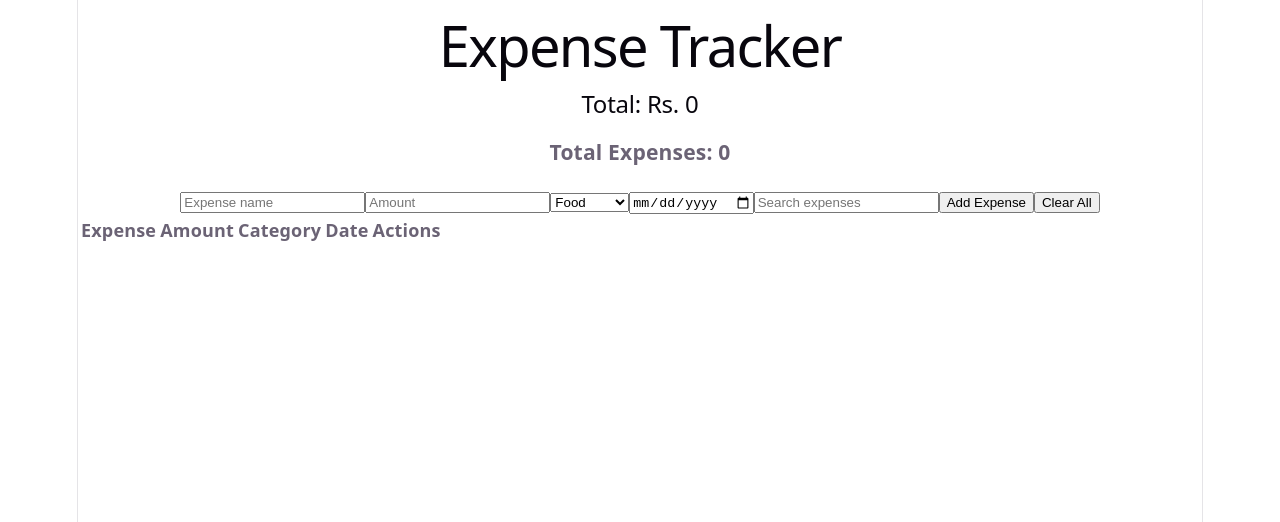
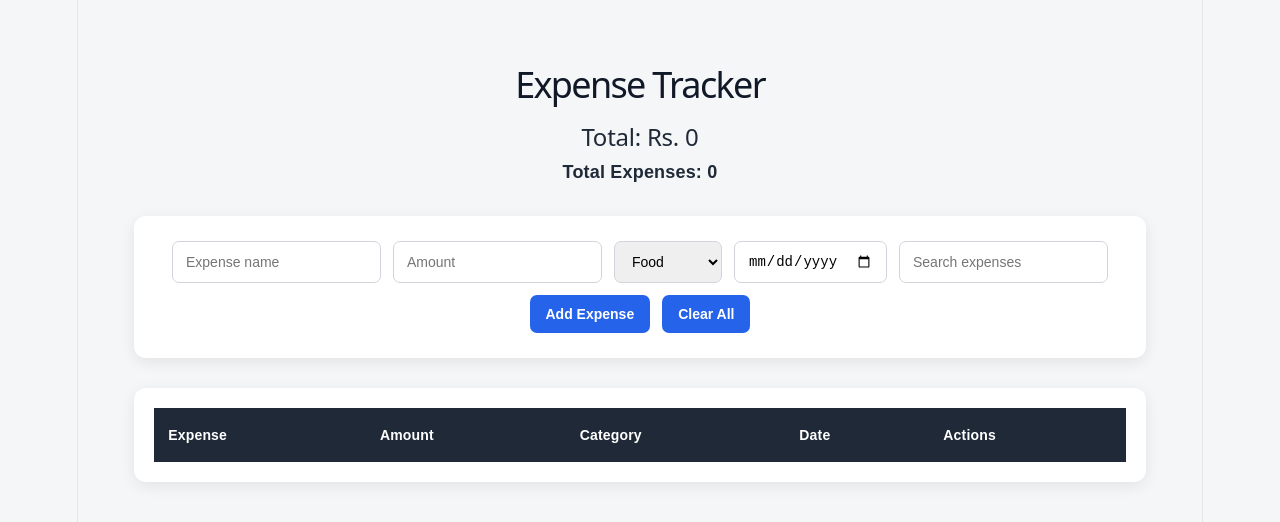
Before and after one commit to zunairasiddique269-hub/expense-tracker, a React (Vite) app in the folder expense-tracker/: page / in a window 1280 px wide. Shown: the top 522 px of the page. Built offline with nearby package versions, Linux system fonts and the light colour scheme.

Commit message:
Add professional expense tracker UI

```diff
--- a/expense-tracker/src/App.css
+++ b/expense-tracker/src/App.css
@@ -1,184 +1,125 @@
-.counter {
-  font-size: 16px;
-  padding: 5px 10px;
-  border-radius: 5px;
-  color: var(--accent);
-  background: var(--accent-bg);
-  border: 2px solid transparent;
-  transition: border-color 0.3s;
-  margin-bottom: 24px;
-
-  &:hover {
-    border-color: var(--accent-border);
-  }
-  &:focus-visible {
-    outline: 2px solid var(--accent);
-    outline-offset: 2px;
-  }
+body {
+  margin: 0;
+  font-family: Arial, sans-serif;
+  background-color: #f4f6f8;
+  color: #1f2937;
 }
 
-.hero {
-  position: relative;
-
-  .base,
-  .framework,
-  .vite {
-    inset-inline: 0;
-    margin: 0 auto;
+#root {
+  min-height: 100vh;
 }
 
-  .base {
-    width: 170px;
-    position: relative;
-    z-index: 0;
+#root > div {
+  width: 90%;
+  max-width: 1100px;
+  margin: 40px auto;
 }
 
-  .framework,
-  .vite {
-    position: absolute;
+/* Main heading */
+h1 {
+  text-align: center;
+  font-size: 36px;
+  margin-bottom: 25px;
+  color: #111827;
 }
 
-  .framework {
-    z-index: 1;
-    top: 34px;
-    height: 28px;
-    transform: perspective(2000px) rotateZ(300deg) rotateX(44deg) rotateY(39deg)
-      scale(1.4);
+/* Summary */
+h2,
+h3 {
+  text-align: center;
+  color: #1f2937;
+  margin: 8px 0;
 }
 
-  .vite {
-    z-index: 0;
-    top: 107px;
-    height: 26px;
-    width: auto;
-    transform: perspective(2000px) rotateZ(300deg) rotateX(40deg) rotateY(39deg)
-      scale(0.8);
-  }
+h2 {
+  font-size: 24px;
 }
 
-#center {
-  display: flex;
-  flex-direction: column;
-  gap: 25px;
-  place-content: center;
-  place-items: center;
-  flex-grow: 1;
-
-  @media (max-width: 1024px) {
-    padding: 32px 20px 24px;
-    gap: 18px;
-  }
+h3 {
+  font-size: 18px;
+  margin-bottom: 30px;
 }
 
-#next-steps {
+/* Input area */
+#root > div > div:first-of-type {
+  background: white;
+  padding: 25px;
+  border-radius: 12px;
+  box-shadow: 0 4px 15px rgba(0, 0, 0, 0.08);
+  margin-bottom: 30px;
   display: flex;
-  border-top: 1px solid var(--border);
-  text-align: left;
-
-  & > div {
-    flex: 1 1 0;
-    padding: 32px;
-    @media (max-width: 1024px) {
-      padding: 24px 20px;
-    }
+  flex-wrap: wrap;
+  gap: 12px;
+  justify-content: center;
 }
 
-  .icon {
-    margin-bottom: 16px;
-    width: 22px;
-    height: 22px;
+/* Inputs and select */
+input,
+select {
+  padding: 11px 13px;
+  border: 1px solid #d1d5db;
+  border-radius: 7px;
+  font-size: 14px;
+  outline: none;
 }
 
-  @media (max-width: 1024px) {
-    flex-direction: column;
-    text-align: center;
-  }
+input:focus,
+select:focus {
+  border-color: #2563eb;
 }
 
-#docs {
-  border-right: 1px solid var(--border);
-
-  @media (max-width: 1024px) {
-    border-right: none;
-    border-bottom: 1px solid var(--border);
-  }
+/* Buttons */
+button {
+  padding: 11px 16px;
+  border: none;
+  border-radius: 7px;
+  cursor: pointer;
+  font-size: 14px;
+  font-weight: 600;
+  background-color: #2563eb;
+  color: white;
 }
 
-#next-steps ul {
-  list-style: none;
-  padding: 0;
-  display: flex;
-  gap: 8px;
-  margin: 32px 0 0;
-
-  .logo {
-    height: 18px;
+button:hover {
+  opacity: 0.9;
 }
 
-  a {
-    color: var(--text-h);
-    font-size: 16px;
-    border-radius: 6px;
-    background: var(--social-bg);
-    display: flex;
-    padding: 6px 12px;
-    align-items: center;
-    gap: 8px;
-    text-decoration: none;
-    transition: box-shadow 0.3s;
-
-    &:hover {
-      box-shadow: var(--shadow);
-    }
-    .button-icon {
-      height: 18px;
-      width: 18px;
-    }
+/* Table container */
+#root > div > div:last-of-type {
+  background: white;
+  padding: 20px;
+  border-radius: 12px;
+  box-shadow: 0 4px 15px rgba(0, 0, 0, 0.08);
+  overflow-x: auto;
 }
 
-  @media (max-width: 1024px) {
-    margin-top: 20px;
-    flex-wrap: wrap;
-    justify-content: center;
-
-    li {
-      flex: 1 1 calc(50% - 8px);
+/* Table */
+table {
+  width: 100%;
+  border-collapse: collapse;
 }
 
-    a {
-      width: 100%;
-      justify-content: center;
-      box-sizing: border-box;
-    }
-  }
+th {
+  background-color: #1f2937;
+  color: white;
+  padding: 14px;
+  text-align: left;
+  font-size: 14px;
 }
 
-#spacer {
-  height: 88px;
-  border-top: 1px solid var(--border);
-  @media (max-width: 1024px) {
-    height: 48px;
-  }
+td {
+  padding: 14px;
+  border-bottom: 1px solid #e5e7eb;
+  color: #374151;
 }
 
-.ticks {
-  position: relative;
-  width: 100%;
-
-  &::before,
-  &::after {
-    content: '';
-    position: absolute;
-    top: -4.5px;
-    border: 5px solid transparent;
+tr:hover {
+  background-color: #f9fafb;
 }
 
-  &::before {
-    left: 0;
-    border-left-color: var(--border);
+/* Action buttons */
+td button {
+  margin-right: 8px;
+  padding: 8px 12px;
+  font-size: 13px;
 }
-  &::after {
-    right: 0;
-    border-right-color: var(--border);
-  }
-}
--- a/expense-tracker/src/App.jsx
+++ b/expense-tracker/src/App.jsx
@@ -1,4 +1,5 @@
 import { useState } from 'react'
+import './App.css'
 
 function App() {
   const [expenses, setExpenses] = useState([])
```
Lines whose indentation alone changed are shown as unchanged.
